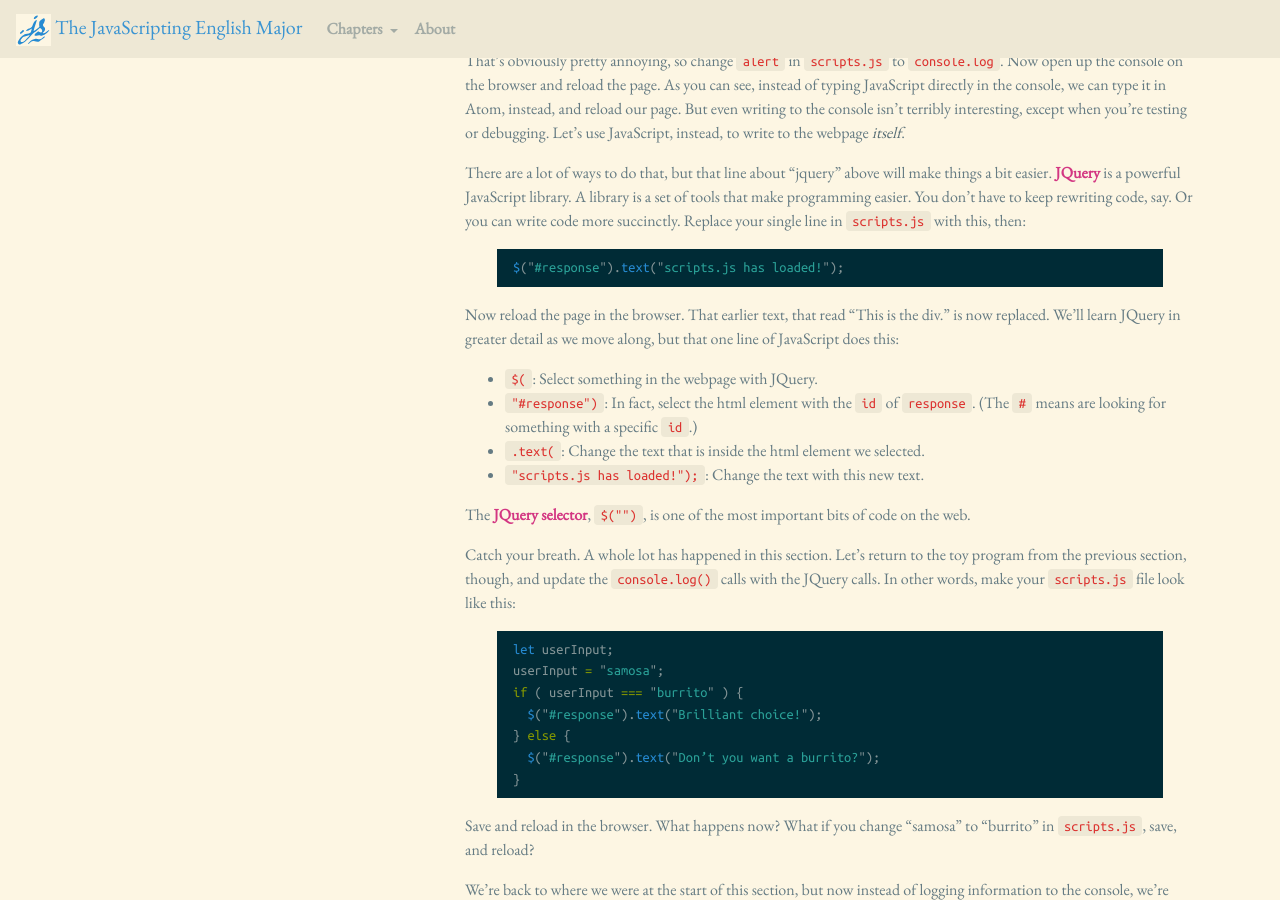
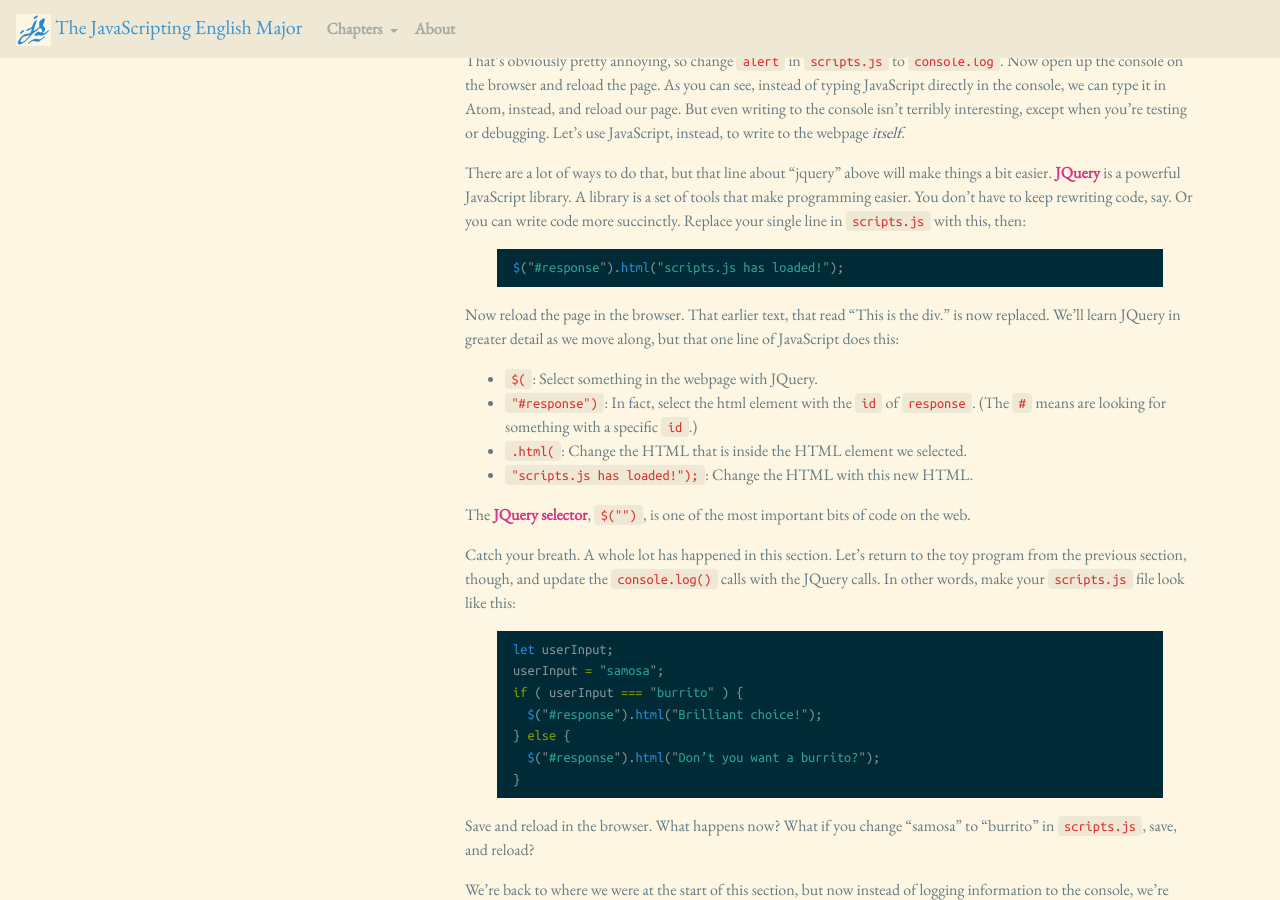
Before and after one commit to muziejus/javascripting-english-major, a Jekyll site: the page built from 3-programming.md, in a window 1280 px wide and 900 px high, scrolled down 4104 px. Built offline with Jekyll 4.4.1, drawn with Linux system fonts in a browser that asks for light colours; nearby versions of some CDN libraries.

Commit message:
Use .html() instead of .text()

````diff
--- a/3-programming.md
+++ b/3-programming.md
@@ -263,7 +263,7 @@ have to keep rewriting code, say. Or you can write code more succinctly.
 Replace your single line in `scripts.js` with this, then:
 
 ```javascript
-$("#response").text("scripts.js has loaded!");
+$("#response").html("scripts.js has loaded!");
 ```
 
 Now reload the page in the browser. That earlier text, that read “This is the
@@ -273,8 +273,8 @@ but that one line of JavaScript does this:
 * `$(`: Select something in the webpage with JQuery.
 * `"#response")`: In fact, select the html element with the `id` of `response`. (The
 `#` means are looking for something with a specific `id`.)
-* `.text(`: Change the text that is inside the html element we selected.
-* `"scripts.js has loaded!");`: Change the text with this new text.
+* `.html(`: Change the HTML that is inside the HTML element we selected.
+* `"scripts.js has loaded!");`: Change the HTML with this new HTML.
 
 The [JQuery selector](https://api.jquery.com/category/selectors/), `$("")`, is
 one of the most important bits of code on the web.
@@ -288,9 +288,9 @@ the toy program from the previous section, though, and update the
 let userInput;
 userInput = "samosa";
 if ( userInput === "burrito" ) {
-  $("#response").text("Brilliant choice!");
+  $("#response").html("Brilliant choice!");
 } else {
-  $("#response").text("Don’t you want a burrito?");
+  $("#response").html("Don’t you want a burrito?");
 }
 ```
 
@@ -403,7 +403,7 @@ the program will loop.
   $("#response").append("<br />" + i);
 ```
 
-This line is a bit sneaky. First, it uses `append()` instead of `text()`. That
+This line is a bit sneaky. First, it uses `append()` instead of `html()`. That
 just means that it adds the text to the end instead of replacing all of it.
 Next, it uses `<br />`, which is the html tag for making a line break. But
 note that little `i` at the end. We’ll come back to it in a second, but for
````
Also changed, not shown: 4-functions.md (+3 -3 lines), 5-collections.md (+6 -6 lines), 6-abstraction.md (+7 -7 lines), 7-errors.md (+4 -4 lines).
